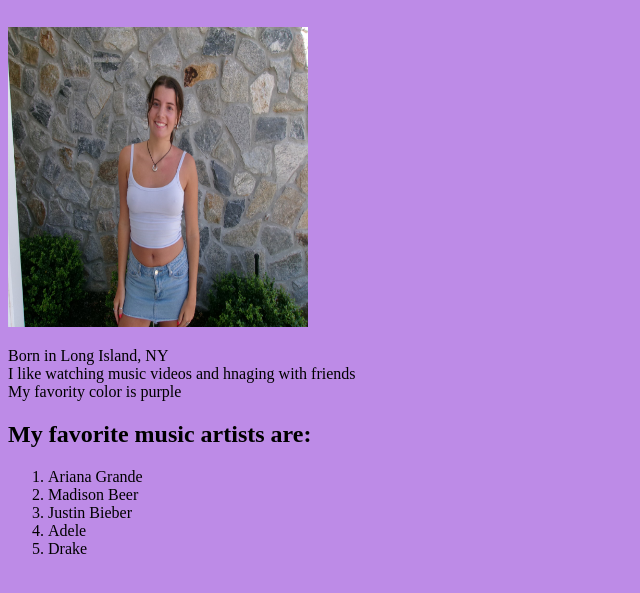
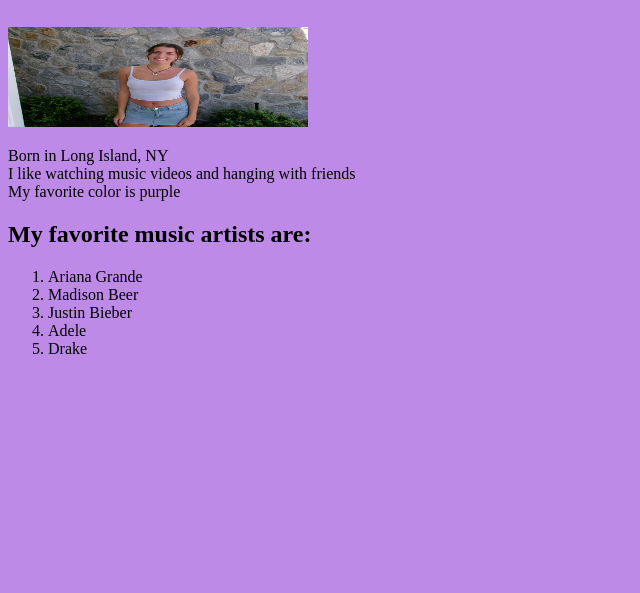
Before and after one commit to demi-manolios/-demi-manolios-.github.io, a plain HTML site: page index.html in a window 1280 px wide. Shown: the part 85-678 px from the top of the page, without its empty margins (0-640 px from the left). Drawn offline with Linux system fonts and the light colour scheme.

Commit message:
Add index.html and me.IPG files

```diff
--- a/index.html
+++ b/index.html
@@ -4,10 +4,10 @@
 
 
 <h1 style = "font-size: 45px; ">Demi Manolios</h1>
-<p><img src="me.JPG" width="300" height = "300"></p>
+<p><img src="me.JPG" width="300" height = "100"></p>
 <p>Born in Long Island, NY
-    <br>I like watching music videos and hnaging with friends
-    <br>My favority color is purple</p>
+    <br>I like watching music videos and hanging with friends
+    <br>My favorite color is purple</p>
 
 <body style = "background-color: #BD8BE7;">
 </html>
```
